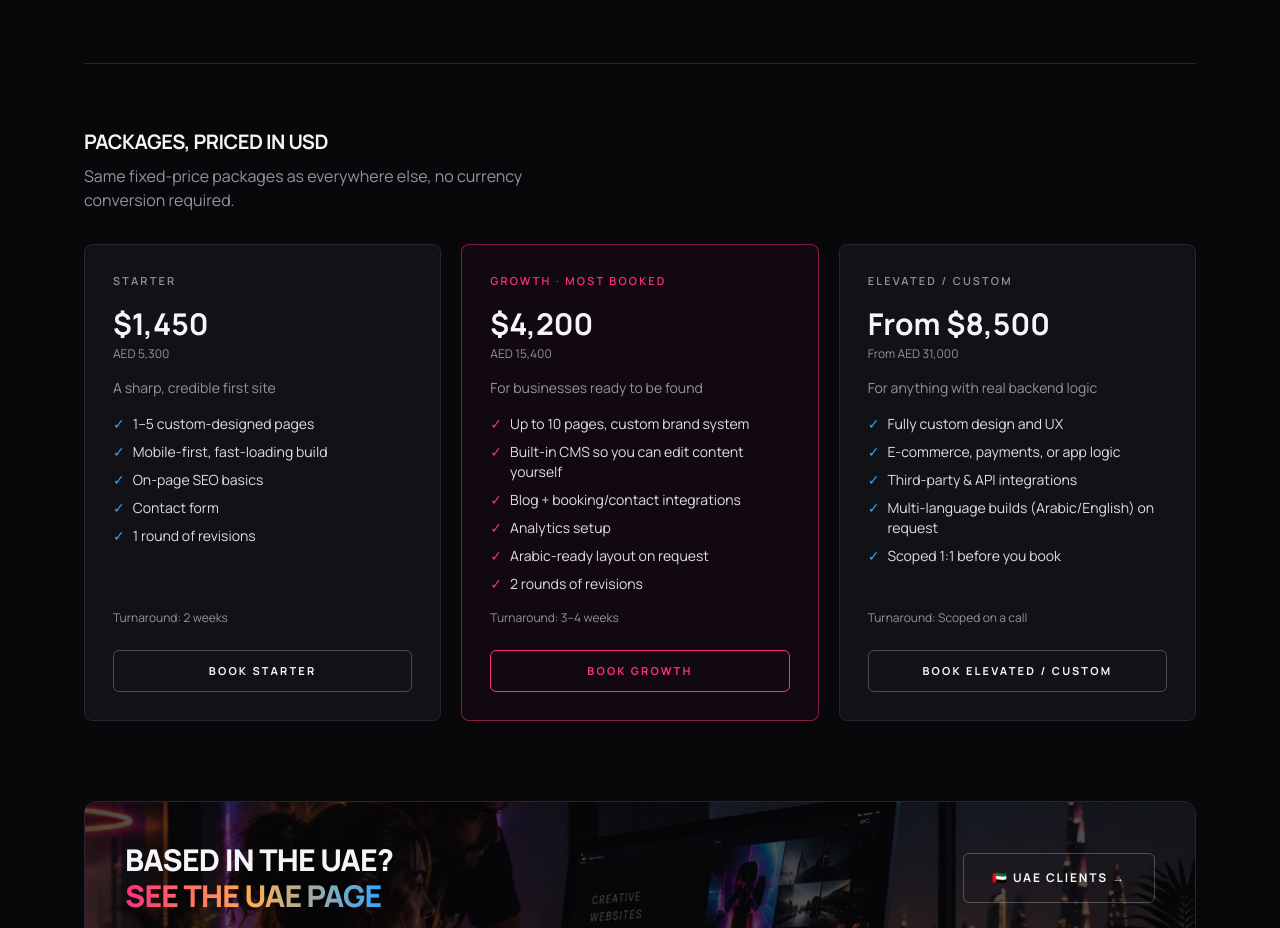
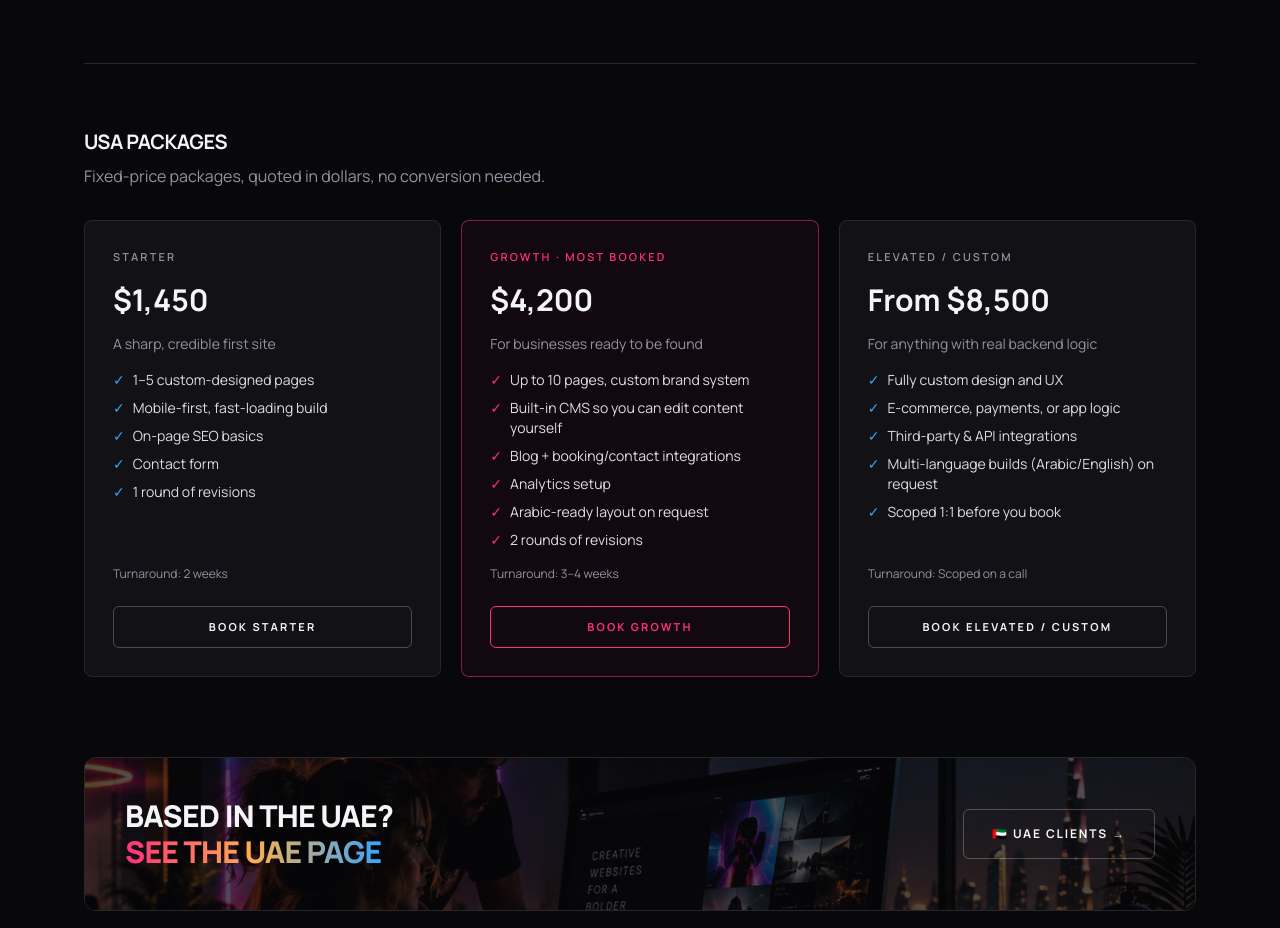
Before and after one commit to LiliG1985/DigitalDesign, a Next.js app: page /usa in a window 1280 px wide. Shown: the part 940-1868 px from the top of the page. Built offline with nearby package versions, Linux system fonts and the light colour scheme.

Commit message:
Add files via upload

```diff
--- a/app/uae/page.js
+++ b/app/uae/page.js
@@ -70,15 +70,13 @@ export default function UaePage() {
       </div>
 
       <section className="mt-20 border-t border-line pt-16">
-        <h2 className="font-body text-xl font-bold uppercase tracking-tight">
-          Packages, priced in AED
-        </h2>
+        <h2 className="font-body text-xl font-bold uppercase tracking-tight">UAE Packages</h2>
         <p className="mt-2 max-w-lg text-muted">
-          Same fixed-price packages as everywhere else, shown in your currency first.
+          Fixed-price packages, quoted in dirhams, no conversion needed.
         </p>
         <div className="mt-8 grid gap-5 sm:grid-cols-3">
           {PACKAGE_LIST.map((pkg) => (
-            <PricingCard key={pkg.id} pkg={pkg} primaryCurrency="aed" />
+            <PricingCard key={pkg.id} pkg={pkg} primaryCurrency="aed" singleCurrency />
           ))}
         </div>
       </section>
--- a/app/usa/page.js
+++ b/app/usa/page.js
@@ -64,15 +64,13 @@ export default function UsaPage() {
       </div>
 
       <section className="mt-20 border-t border-line pt-16">
-        <h2 className="font-body text-xl font-bold uppercase tracking-tight">
-          Packages, priced in USD
-        </h2>
+        <h2 className="font-body text-xl font-bold uppercase tracking-tight">USA Packages</h2>
         <p className="mt-2 max-w-lg text-muted">
-          Same fixed-price packages as everywhere else, no currency conversion required.
+          Fixed-price packages, quoted in dollars, no conversion needed.
         </p>
         <div className="mt-8 grid gap-5 sm:grid-cols-3">
           {PACKAGE_LIST.map((pkg) => (
-            <PricingCard key={pkg.id} pkg={pkg} primaryCurrency="usd" />
+            <PricingCard key={pkg.id} pkg={pkg} primaryCurrency="usd" singleCurrency />
           ))}
         </div>
       </section>
--- a/components/PricingCard.js
+++ b/components/PricingCard.js
@@ -1,6 +1,6 @@
 import Link from "next/link";
 
-export default function PricingCard({ pkg, primaryCurrency = "usd" }) {
+export default function PricingCard({ pkg, primaryCurrency = "usd", singleCurrency = false }) {
   const usdLabel = pkg.price ? `$${pkg.price.toLocaleString()}` : `From $${pkg.priceFrom.toLocaleString()}`;
   const aedValue = pkg.aed || pkg.aedFrom;
   const aedLabel = aedValue
@@ -9,7 +9,7 @@ export default function PricingCard({ pkg, primaryCurrency = "usd" }) {
 
   const showAedFirst = primaryCurrency === "aed" && aedLabel;
   const primaryLabel = showAedFirst ? aedLabel : usdLabel;
-  const secondaryLabel = showAedFirst ? usdLabel : aedLabel;
+  const secondaryLabel = singleCurrency ? null : showAedFirst ? usdLabel : aedLabel;
 
   return (
     <div
```
